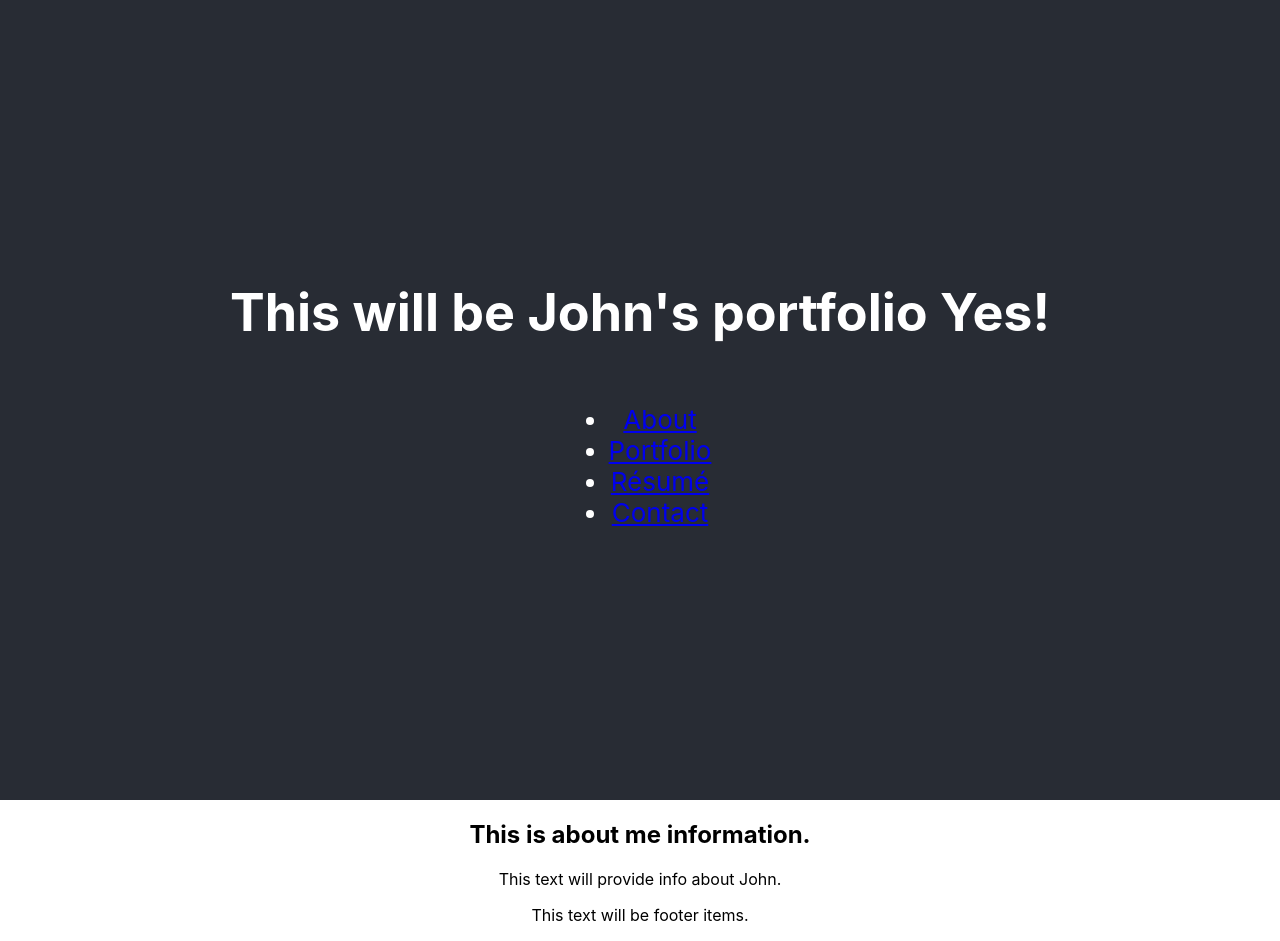
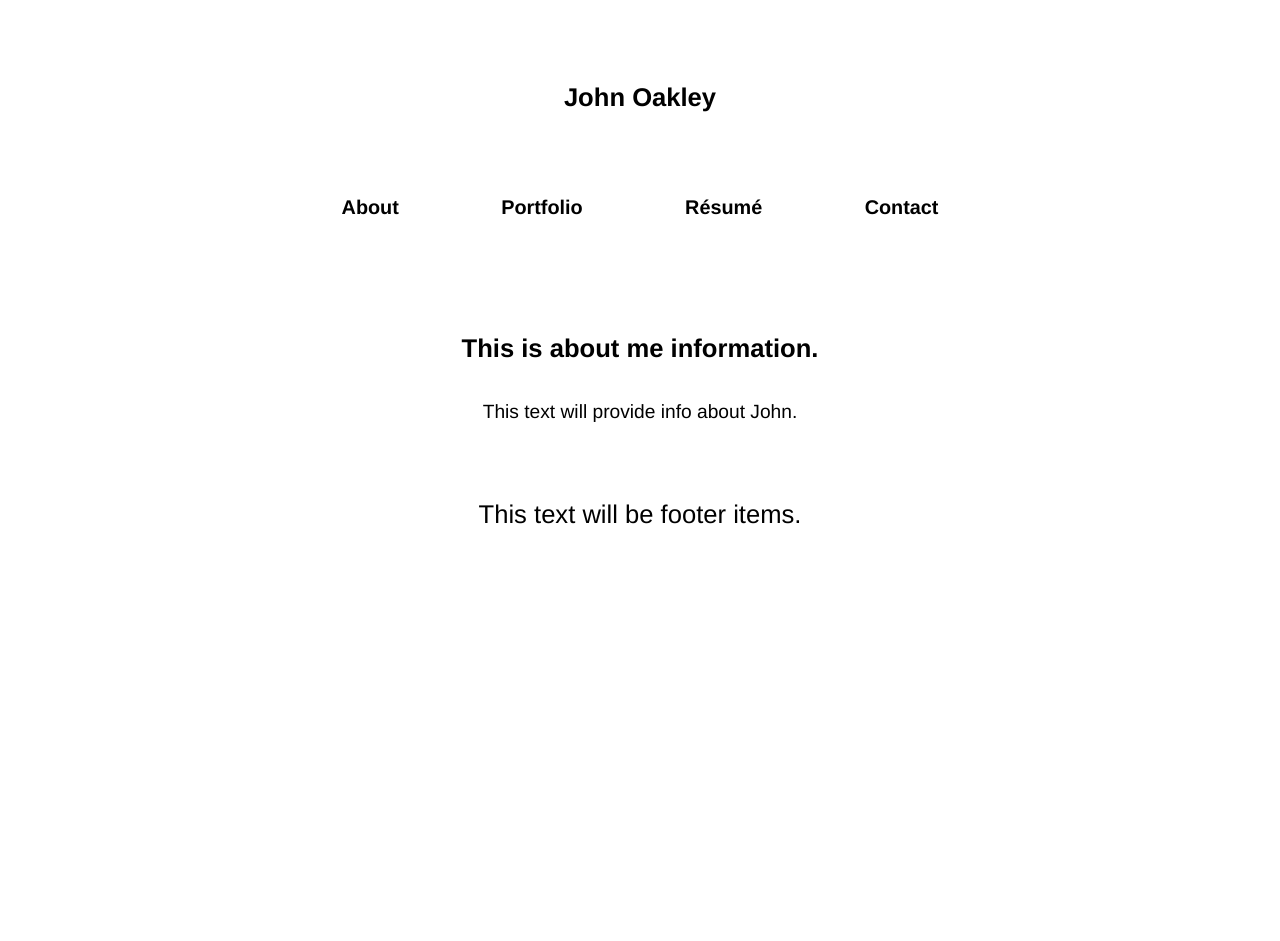
Before and after one commit to oak45985/john-portfolio, a React (Create React App) app: page / in a window 1280 px wide. After the commit the page ends 800 px from the top, so only its background shows below. Built offline with nearby package versions, Linux system fonts and the light colour scheme.

Commit message:
imported stylesheet from previous portfolio

```diff
--- a/src/App.js
+++ b/src/App.js
@@ -1,5 +1,5 @@
 import React from 'react';
-import './App.css';
+import './styles.css';
 import Nav from './components/Nav/index';
 import About from './components/About/index';
 import Portfolio from './components/Portfolio/index';
@@ -13,7 +13,7 @@ function App() {
     <div className="App">
       <header className="App-header">
         <h1>
-          This will be John's portfolio Yes!
+          John Oakley
         </h1>
         <Nav />
       </header>
--- a/src/components/Nav/Subnav.js
+++ b/src/components/Nav/Subnav.js
@@ -9,8 +9,8 @@ function SubNav(props) {
     } = props;
 
     return(
-    <div>
-        <ul>
+    <div className="subnav">
+        <ul className="subnavul">
             {folios.map((folio) => (
                     <li className ={`${
                             currentFolio.name === folio.name && 'navActive'
--- /dev/null
+++ b/src/styles.css
@@ -0,0 +1,158 @@
+* {
+    box-sizing: border-box;
+    margin:0;
+    padding: 1vw;
+}
+
+body {
+    font-family: Helvetica, Arial, sans-serif;
+}
+
+/* HEADER */
+header {
+    display: flex;
+    justify-content: space-around;
+    flex-wrap: nowrap;
+    flex-direction: column;
+}
+
+header h1 {
+    font-weight: bold;
+    font-size: 2vw;
+    color: black;
+    display: flex;
+    flex-wrap: wrap;
+    align-items: center;
+    list-style: none;
+    justify-content: center;
+    padding: 1.5vw 3vw;
+}
+
+header a {
+    text-decoration: none;
+    color: black;
+    margin: 10px, 10px, 10px, 10px;
+}
+
+header nav ul {
+    display: flex;
+    flex-wrap: wrap;
+    justify-content: center;
+    align-items: flex-end;
+    list-style: none;
+}
+
+header nav ul li {
+    padding: 3vw 3vw;
+    font-weight: bold;
+    font-size: 1.55vw;
+}
+
+header nav ul li:hover {
+    opacity: .75;
+    text-shadow: rgb(113, 113, 113);
+}
+
+header nav ul li p:hover {
+    display: block;
+}
+
+header nav ul li.nav {
+    color: #fff;
+}
+
+header nav ul li.nav:hover {
+    color: black;
+    opacity: .75;
+    font-style: italic;
+}
+
+/* HEADER END */
+
+main {
+    display: flexbox;
+    flex-wrap: wrap;
+    justify-self: center;
+    justify-content: center;
+    margin: auto;
+}
+
+section h1 {
+    font-weight: bold;
+    font-size: 2vw;
+    display: flex;
+    flex-wrap: wrap;
+    justify-self: center;
+    justify-content: space-around;
+}
+
+section h2 {
+    margin: auto;
+    text-align: center;
+    padding-bottom: .50%;
+    font-style: italic;
+    font-size: 3vw;
+}
+
+section h3 {
+    font-style: bold;
+
+}
+
+section div {
+    font-size: 1.5vw;
+    display: flex;
+    flex-wrap: wrap;
+    justify-self: center;
+    justify-content: space-around;
+}
+
+footer div {
+    display: flex;
+    flex-wrap: nowrap;
+    background-color: #fff;
+    padding: 1%;
+    padding-bottom: 2%;
+    margin: 0 auto;
+    width: 100%;
+    justify-content: center;
+}
+
+footer img {
+    max-width: 5%;
+    margin: none;
+}
+
+footer p {
+    text-align: right;
+    font-size: 2vw;
+    justify-content: center;
+    align-items: center;
+    display: flex;
+}
+
+.elements {
+    display: block;
+    flex-wrap: wrap;
+    justify-self: center;
+    justify-content: center;
+    margin: auto;
+}
+.side {
+    font-style: italic;
+    margin: auto;
+}
+.hero {
+    background-size: cover;
+    background-position: center;
+    background-attachment: fixed, -120px;
+    background-position: 100%;
+}
+
+.goodideas {
+    position: relative;
+    max-width: 40%;
+    z-index: 9999;
+    top: -70px;
+    left: -10px;
+}
```
